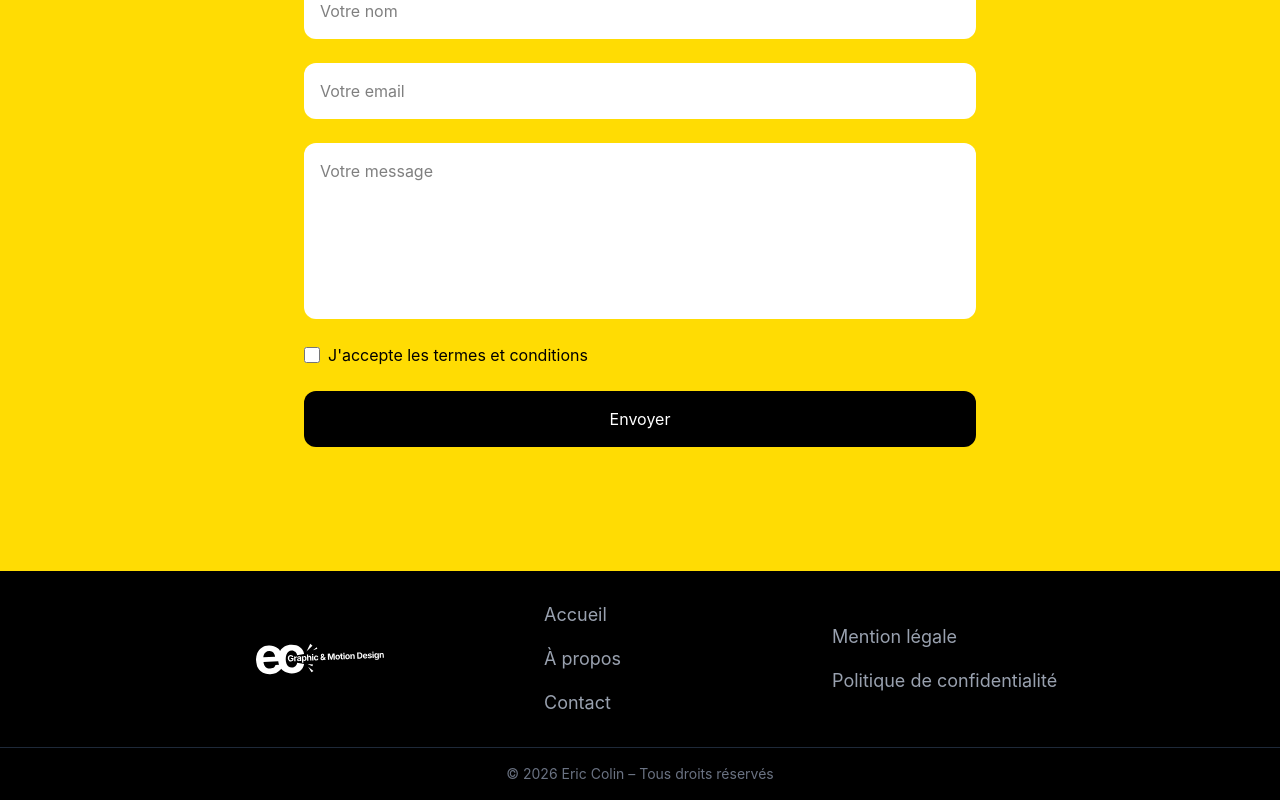
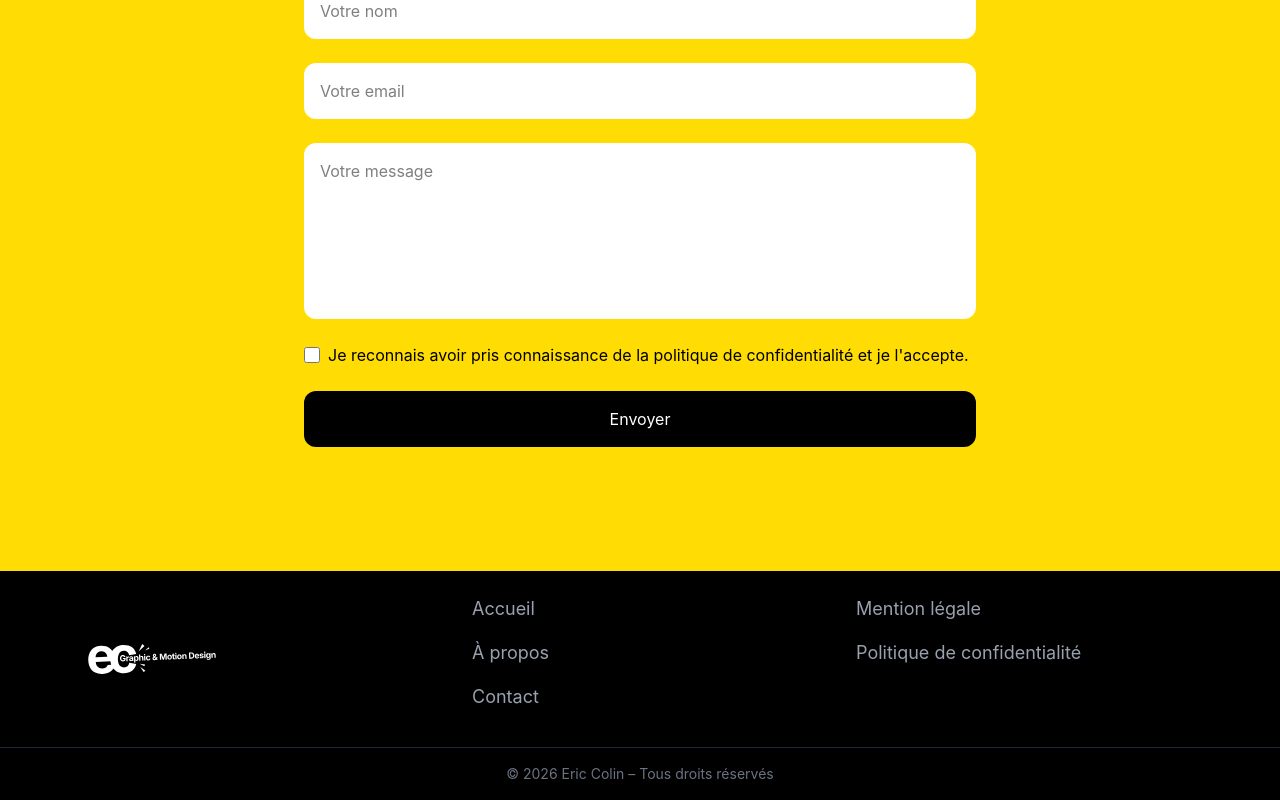
Before and after one commit to MaximilienR/Eric_Prototype, a React (Vite) app: page /contact in a window 1280 px wide. Shown: the part 389-1189 px from the top of the page. Built offline with nearby package versions, Linux system fonts and the light colour scheme.

Commit message:
add controle video

```diff
--- a/src/components/footer/Footer.jsx
+++ b/src/components/footer/Footer.jsx
@@ -6,24 +6,22 @@ export default function Footer() {
   return (
     <footer className="bg-black text-gray-400">
       {/* Conteneur principal du footer */}
-      <div className="flex flex-col items-center md:flex-row md:justify-center md:gap-24 text-center md:text-left p-6">
+<div className="flex flex-col md:flex-row justify-start items-start max-w-6xl mx-auto p-6 gap-12">
+        {/* Logo */}
+        <div className="flex-1 flex justify-center md:justify-start mb-6 md:mb-0">
+<img src={logo} alt="Logo" className="w-32 h-32 rounded-lg object-contain" />        </div>
 
-        {/* Logo */}
-        <div className="w-48 flex justify-center md:justify-start mb-6 md:mb-0">
-          <img src={logo} alt="Logo" className="w-32 h-32 rounded-full" />
+        {/* Navigation */}
+        <div className="flex-1 flex flex-col items-start space-y-4 text-lg">
+          <Link to="/" className="hover:text-gray-200 transition">Accueil</Link>
+          <Link to="/about" className="hover:text-gray-200 transition">À propos</Link>
+          <Link to="/contact" className="hover:text-gray-200 transition">Contact</Link>
         </div>
 
-        {/* Navigation */}
-        <div className="w-48 flex flex-col items-start space-y-4 text-lg">
-          <Link to="/" className="hover:text-gray-400 transition">Accueil</Link>
-          <Link to="/about" className="hover:text-gray-400">À propos</Link>
-          <Link to="/contact" className="hover:text-gray-400 transition">Contact</Link>
-        </div>
-
-        {/* Infos */}
-        <div className="w-48 flex flex-col items-start space-y-4 text-lg">
-          <Link to="/mention" className="hover:text-gray-400">Mention légale</Link>
-          <Link to="/confidentiel" className="hover:text-gray-400 whitespace-nowrap">
+        {/* Infos légales */}
+        <div className="flex-1 flex flex-col items-start space-y-4 text-lg">
+          <Link to="/mention" className="hover:text-gray-200 transition">Mention légale</Link>
+          <Link to="/confidentiel" className="hover:text-gray-200 transition whitespace-nowrap">
             Politique de confidentialité
           </Link>
         </div>
--- a/src/pages/contact/contact.jsx
+++ b/src/pages/contact/contact.jsx
@@ -119,7 +119,8 @@ export default function Contact() {
             name="acceptTerms"
             className="w-4 h-4"
           />
-          <span>J'accepte les termes et conditions</span>
+          <span>
+Je reconnais avoir pris connaissance de la politique de confidentialité et je l'accepte.</span>
         </label>
         {errors.acceptTerms && (
           <p className="text-red-600">{errors.acceptTerms}</p>
--- a/src/pages/home/home.jsx
+++ b/src/pages/home/home.jsx
@@ -35,6 +35,8 @@ import Contact from "../contact/contact";
             loop
             muted
             playsInline
+              controls
+
           >
             <source src="/video.mp4" type="video/mp4" />
             Ton navigateur ne supporte pas la vidéo.
```
